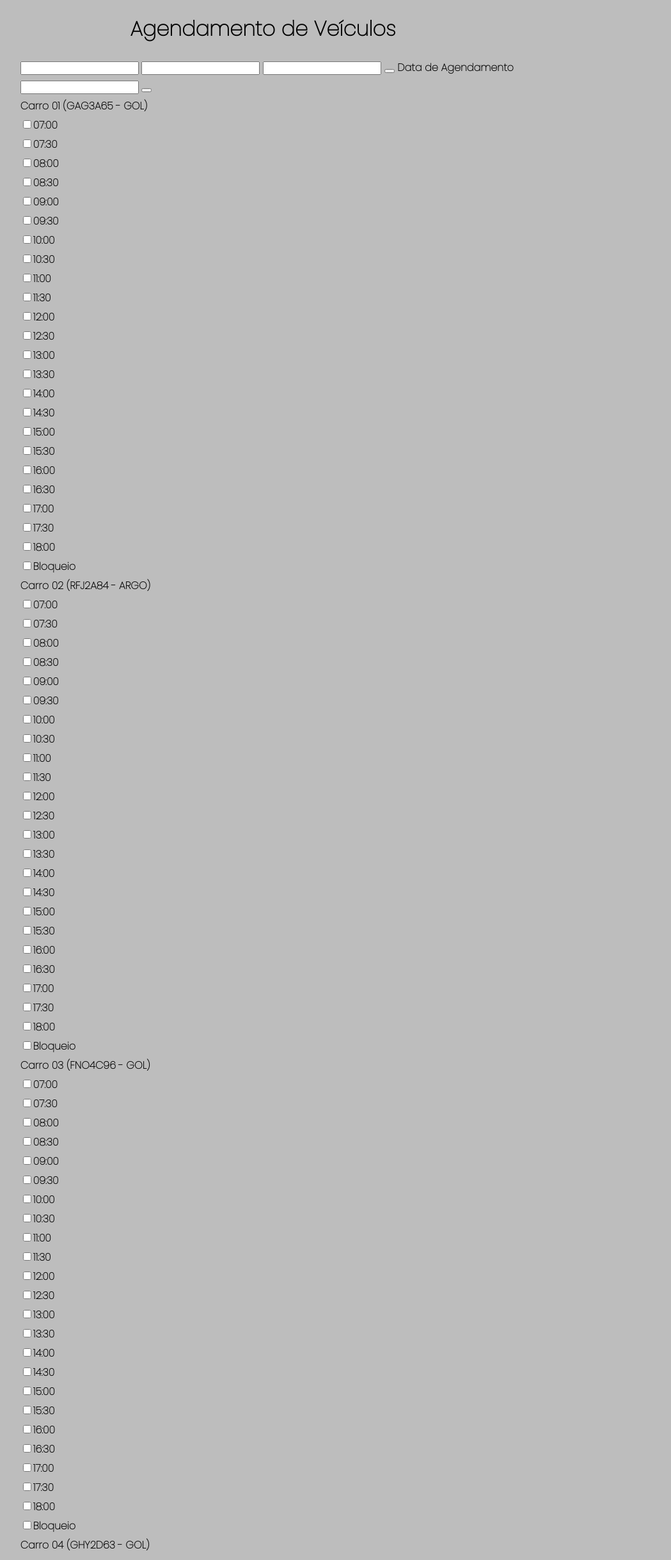
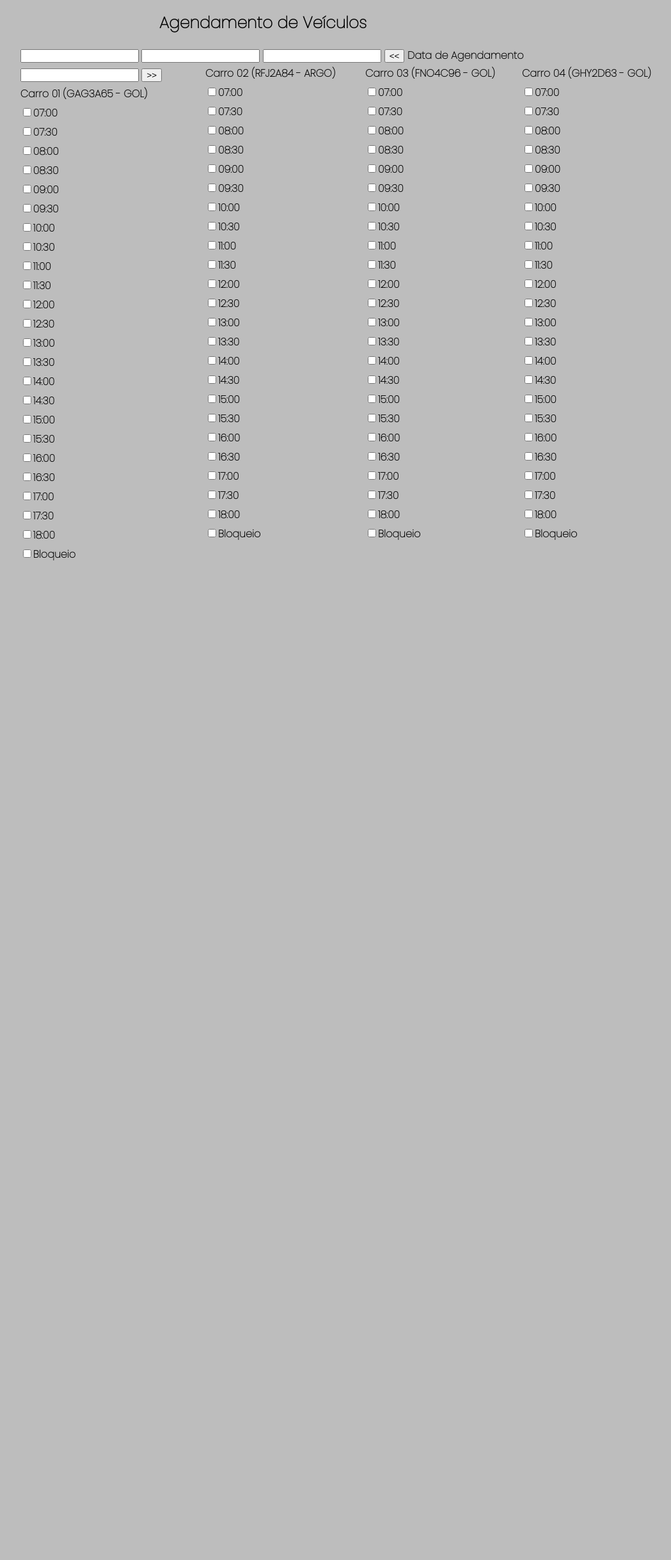
Before and after one commit to AlvesRicardo92/Sistema-TR, a PHP site: page /carros.html in a window 1280 px wide. Shown: the whole page at 64% size, without its empty margins (229-1278 px from the left). After the commit the page ends 876 px from the top, so only its background shows below. Run offline with PHP 8.4, Linux system fonts and the light colour scheme.

Commit message:
atualizações

```diff
--- a/carros.html
+++ b/carros.html
@@ -16,10 +16,10 @@
                 <input type="text" name="nome" id="nome">
                 <input type="text" name="ADM" id="ADM">
                 <input type="text" name="data" id="data">
-                <button type="submit"></button>
+                <button type="submit"><<</button>
                 <label for="agendamento">Data de Agendamento</label>
                 <input type="text" name="agendamento" id="agendamento">
-                <button type="submit"></button>
+                <button type="submit">>></button>
 
             </div>
 
@@ -113,6 +113,31 @@
 
             <div class="carroghy">
                 <label for="">Carro 04 (GHY2D63 - GOL)</label><br>
+                <input type="checkbox" name="ckbCarro04_0700" id="ckbCarro04_0700">07:00 <br>
+                <input type="checkbox" name="ckbCarro04_0730" id="ckbCarro04_0730">07:30 <br>
+                <input type="checkbox" name="ckbCarro04_0800" id="ckbCarro04_0800">08:00 <br>
+                <input type="checkbox" name="ckbCarro04_0830" id="ckbCarro04_0830">08:30 <br>
+                <input type="checkbox" name="ckbCarro04_0900" id="ckbCarro04_0900">09:00 <br>
+                <input type="checkbox" name="ckbCarro04_0930" id="ckbCarro04_0930">09:30 <br>
+                <input type="checkbox" name="ckbCarro04_1000" id="ckbCarro04_1000">10:00 <br>
+                <input type="checkbox" name="ckbCarro04_1030" id="ckbCarro04_1030">10:30 <br>
+                <input type="checkbox" name="ckbCarro04_1100" id="ckbCarro04_1100">11:00 <br>
+                <input type="checkbox" name="ckbCarro04_1130" id="ckbCarro04_1130">11:30 <br>
+                <input type="checkbox" name="ckbCarro04_1200" id="ckbCarro04_1200">12:00 <br>
+                <input type="checkbox" name="ckbCarro04_1230" id="ckbCarro04_1230">12:30 <br>
+                <input type="checkbox" name="ckbCarro04_1300" id="ckbCarro04_1300">13:00 <br>
+                <input type="checkbox" name="ckbCarro04_1330" id="ckbCarro04_1330">13:30 <br>
+                <input type="checkbox" name="ckbCarro04_1400" id="ckbCarro04_1400">14:00 <br>
+                <input type="checkbox" name="ckbCarro04_1430" id="ckbCarro04_1430">14:30 <br>
+                <input type="checkbox" name="ckbCarro04_1500" id="ckbCarro04_1500">15:00 <br>
+                <input type="checkbox" name="ckbCarro04_1530" id="ckbCarro04_1530">15:30 <br>
+                <input type="checkbox" name="ckbCarro04_1600" id="ckbCarro04_1600">16:00 <br>
+                <input type="checkbox" name="ckbCarro04_1630" id="ckbCarro04_1630">16:30 <br>
+                <input type="checkbox" name="ckbCarro04_1700" id="ckbCarro04_1700">17:00 <br>
+                <input type="checkbox" name="ckbCarro04_1730" id="ckbCarro04_1730">17:30 <br>
+                <input type="checkbox" name="ckbCarro04_1800" id="ckbCarro04_1800">18:00 <br>
+                <input type="checkbox" name="ckbCarro04_2400" id="ckbCarro04_2400">Bloqueio
+
 
             </div>
         </form>
--- a/style.css
+++ b/style.css
@@ -34,6 +34,8 @@ h1.titulo {
 
 h1 {
     text-align: center;
+    font-size: 25px;
+
 
 }
 
@@ -98,8 +100,30 @@ nav {
 
 .escolha{
     position: absolute;
-    left: 950px;
-    top: 90px;
+    left: 800px;
+    top: 70px;
     margin-right: 500px;
 
 }
+
+.carrogag {
+
+}
+
+.carrorfj {
+    position: absolute;
+    left: 550px;
+    top: 100px;
+}
+
+.carrofno {
+    position: absolute;
+    left: 800px;
+    top: 100px;
+}
+
+.carroghy {
+    position: absolute;
+    left: 1045px;
+    top: 100px;
+}
```
